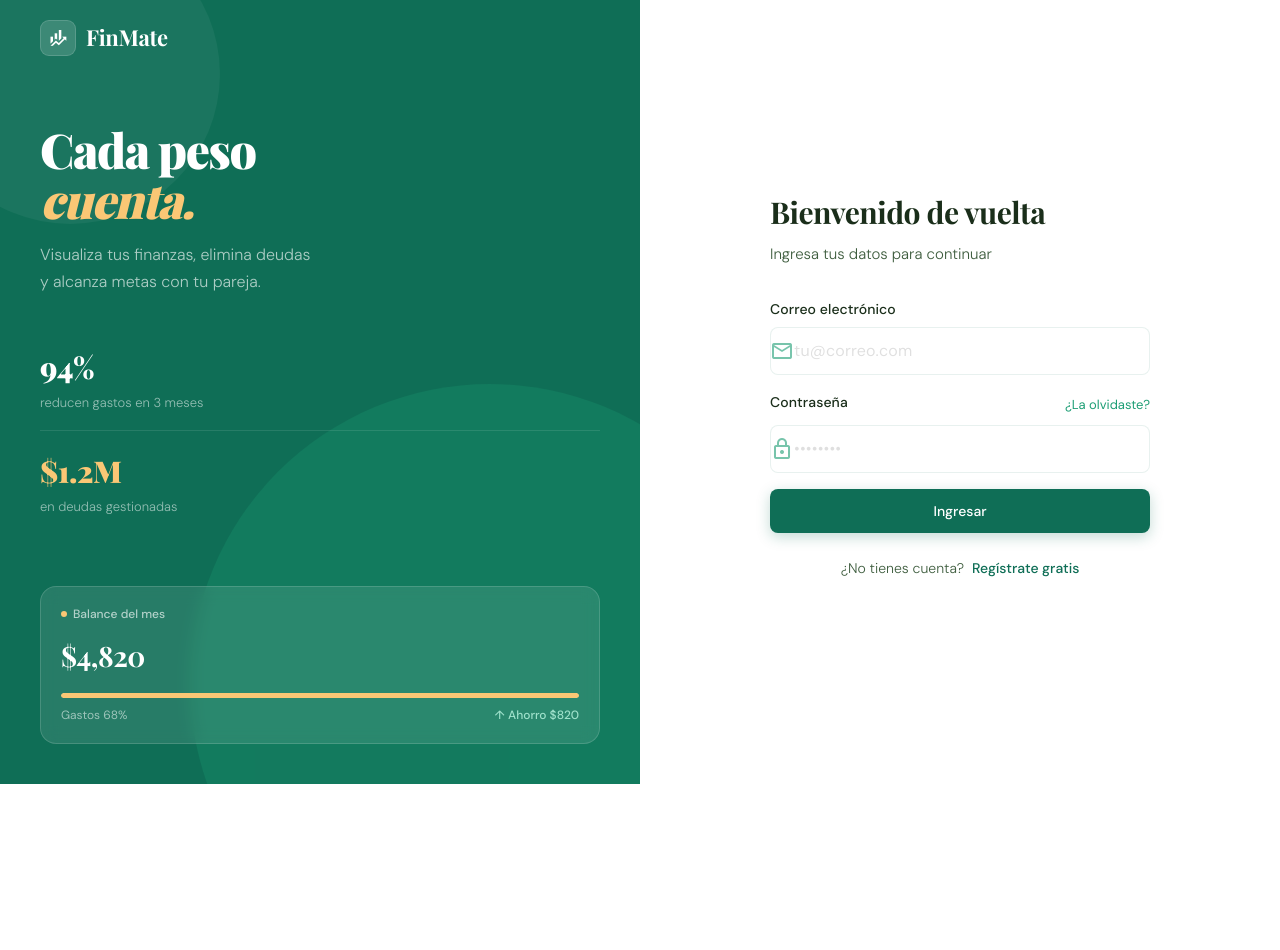
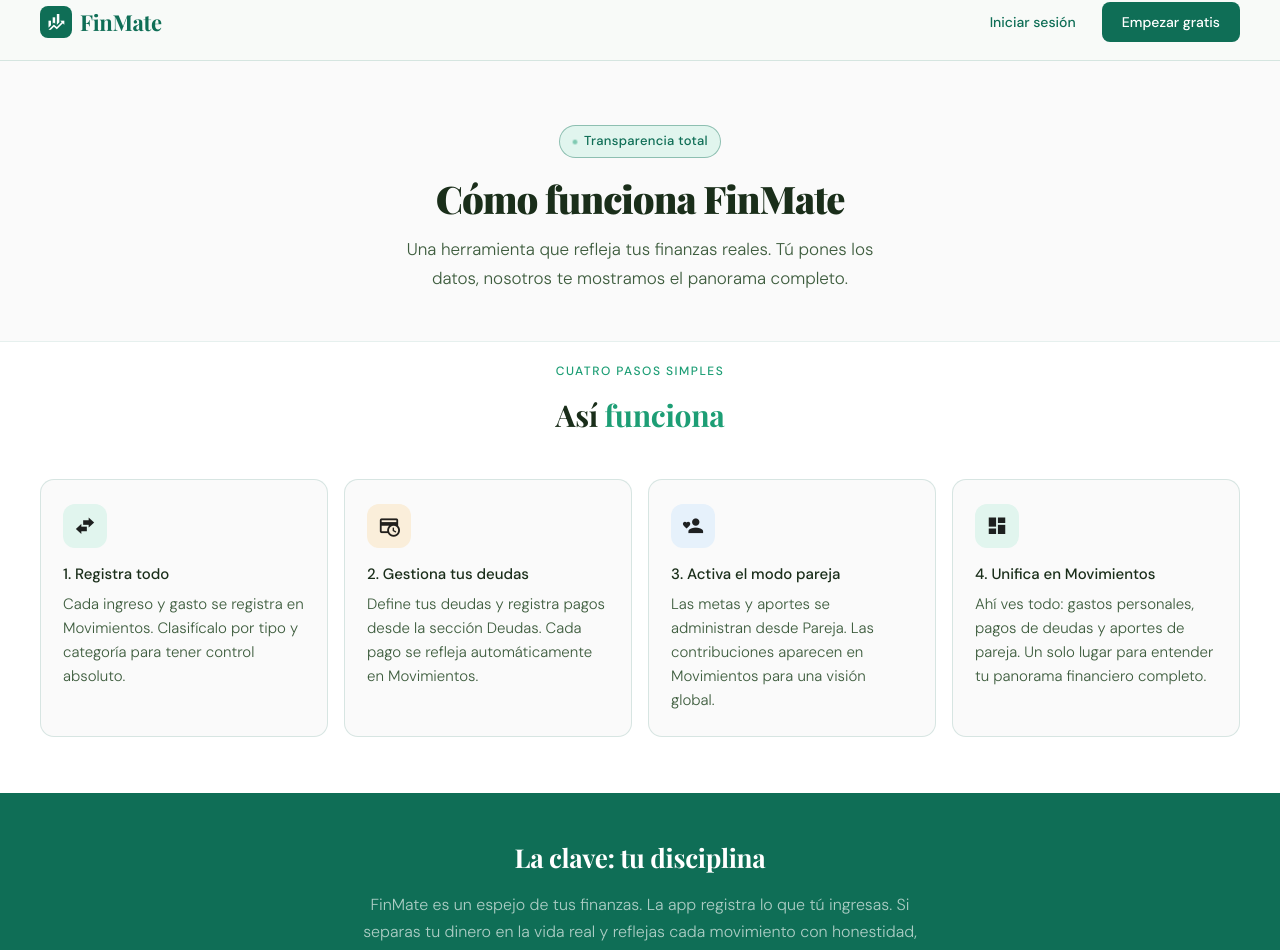
Before and after one commit to Danielbp019/Fin-mate, a Vue app in the folder front-finmate/: page /como-funciona in a window 1280 px wide. Before the commit this address led to /login. Shown: the part 16-966 px from the top of the page. Before the commit the page ends 800 px from the top, so only its background shows below. Built offline with nearby package versions, Linux system fonts and the light colour scheme; no server answers.

Commit message:
Nuevo page como funciona
- page de como funciona
- componente de footer
- clase para la page
- link de la page

```diff
--- a/front-finmate/src/components/DatePicker.vue
+++ b/front-finmate/src/components/DatePicker.vue
@@ -57,7 +57,7 @@ const innerValue = computed({
 
 const displayValue = computed(() => {
   if (!props.modelValue) return '';
-  return props.modelValue.toLocaleDateString('es-MX', {
+  return props.modelValue.toLocaleDateString('es-CO', {
     day: '2-digit',
     month: '2-digit',
     year: 'numeric',
--- /dev/null
+++ b/front-finmate/src/components/Footer.vue
@@ -0,0 +1,32 @@
+<template>
+  <footer class="lp-footer">
+    <div class="footer-logo">
+      FinMate — una aplicaci&oacute;n de
+      <img alt="firma" class="footer-signature" :src="firmaNegra" />
+    </div>
+
+    <div class="footer-right">
+      <div class="footer-links">
+        <button type="button" @click="showPrivacy = true">Privacidad</button>
+        <button type="button" @click="showTerms = true">T&eacute;rminos</button>
+      </div>
+
+      <div style="font-size: 13px; color: var(--ink-soft); opacity: 0.87">
+        &copy; 2026-{{ currentYear }} FinMate
+      </div>
+    </div>
+
+    <LegalModal v-model="showPrivacy" type="privacy" />
+    <LegalModal v-model="showTerms" type="terms" />
+  </footer>
+</template>
+
+<script setup lang="ts">
+import { ref } from 'vue';
+import firmaNegra from '@/assets/daniel_firma_black.svg';
+import LegalModal from '@/components/LegalModal.vue';
+
+const currentYear = new Date().getFullYear();
+const showPrivacy = ref(false);
+const showTerms = ref(false);
+</script>
--- /dev/null
+++ b/front-finmate/src/pages/HowItWorks.vue
@@ -0,0 +1,169 @@
+<template>
+  <div class="lp-root">
+    <h1 class="sr-only">C&oacute;mo funciona FinMate</h1>
+
+    <!-- NAV -->
+    <nav aria-label="Navegaci&oacute;n principal" class="lp-nav">
+      <router-link
+        style="text-decoration: none; color: inherit; cursor: pointer"
+        :to="{ name: 'Landing' }"
+      >
+        <div class="lp-logo">
+          <div class="lp-logo-icon">
+            <v-icon color="white" size="20">mdi-finance</v-icon>
+          </div>
+          FinMate
+        </div>
+      </router-link>
+
+      <div class="lp-nav-actions">
+        <button class="btn-ghost" @click="router.push({ name: 'Login' })">
+          Iniciar sesi&oacute;n
+        </button>
+        <button class="btn-primary" @click="router.push({ name: 'Register' })">
+          Empezar gratis
+        </button>
+      </div>
+    </nav>
+
+    <!-- HERO -->
+    <section
+      class="lp-hero"
+      style="
+        grid-template-columns: 1fr;
+        text-align: center;
+        min-height: auto;
+        padding: 64px 40px 48px;
+      "
+    >
+      <div style="max-width: 640px; margin: 0 auto">
+        <div class="lp-badge" style="margin: 0 auto 20px">
+          <div class="lp-badge-dot" />
+          Transparencia total
+        </div>
+
+        <h2
+          class="lp-headline"
+          style="font-size: 38px; text-align: center; max-width: 600px; margin: 0 auto 16px"
+        >
+          C&oacute;mo funciona FinMate
+        </h2>
+
+        <p
+          class="lp-sub"
+          style="max-width: 500px; margin: 0 auto; font-size: 17px; font-weight: 300"
+        >
+          Una herramienta que refleja tus finanzas reales. T&uacute; pones los datos, nosotros te
+          mostramos el panorama completo.
+        </p>
+      </div>
+    </section>
+
+    <!-- STEPS -->
+    <section aria-labelledby="steps-title" class="lp-features" style="padding-top: 20px">
+      <div class="feat-label">Cuatro pasos simples</div>
+      <h2 id="steps-title" class="feat-title">As&iacute; <span>funciona</span></h2>
+
+      <div class="feat-grid feat-grid--4">
+        <div class="feat-card">
+          <div class="feat-icon fi-green">
+            <v-icon size="22">mdi-swap-horizontal-bold</v-icon>
+          </div>
+
+          <div class="feat-name">1. Registra todo</div>
+
+          <div class="feat-desc">
+            Cada ingreso y gasto se registra en Movimientos. Clasif&iacute;calo por tipo y
+            categor&iacute;a para tener control absoluto.
+          </div>
+        </div>
+
+        <div class="feat-card">
+          <div class="feat-icon fi-gold">
+            <v-icon size="22">mdi-credit-card-clock-outline</v-icon>
+          </div>
+
+          <div class="feat-name">2. Gestiona tus deudas</div>
+
+          <div class="feat-desc">
+            Define tus deudas y registra pagos desde la secci&oacute;n Deudas. Cada pago se refleja
+            autom&aacute;ticamente en Movimientos.
+          </div>
+        </div>
+
+        <div class="feat-card">
+          <div class="feat-icon fi-blue">
+            <v-icon size="22">mdi-account-heart</v-icon>
+          </div>
+
+          <div class="feat-name">3. Activa el modo pareja</div>
+
+          <div class="feat-desc">
+            Las metas y aportes se administran desde Pareja. Las contribuciones aparecen en
+            Movimientos para una visi&oacute;n global.
+          </div>
+        </div>
+
+        <div class="feat-card">
+          <div class="feat-icon fi-green">
+            <v-icon size="22">mdi-view-dashboard</v-icon>
+          </div>
+
+          <div class="feat-name">4. Unifica en Movimientos</div>
+
+          <div class="feat-desc">
+            Ah&iacute; ves todo: gastos personales, pagos de deudas y aportes de pareja. Un solo
+            lugar para entender tu panorama financiero completo.
+          </div>
+        </div>
+      </div>
+    </section>
+
+    <!-- DISCIPLINE -->
+    <section
+      aria-labelledby="discipline-title"
+      class="lp-strip"
+      style="flex-direction: column; text-align: center; gap: 12px"
+    >
+      <div class="strip-left" style="text-align: center; max-width: 600px; margin: 0 auto">
+        <h2
+          id="discipline-title"
+          style="
+            font-family: var(--font-serif);
+            font-size: 26px;
+            font-weight: 700;
+            color: #fff;
+            margin-bottom: 12px;
+            letter-spacing: -0.3px;
+          "
+        >
+          La clave: tu disciplina
+        </h2>
+
+        <p
+          style="
+            font-size: 16px;
+            color: var(--white-65);
+            font-weight: 300;
+            line-height: 1.7;
+            margin-bottom: 0;
+          "
+        >
+          FinMate es un espejo de tus finanzas. La app registra lo que t&uacute; ingresas. Si
+          separas tu dinero en la vida real y reflejas cada movimiento con honestidad,
+          tendr&aacute;s una visi&oacute;n clara de tu salud financiera. La disciplina es la clave.
+        </p>
+      </div>
+    </section>
+
+    <Footer />
+  </div>
+</template>
+
+<script setup lang="ts">
+import { useRouter } from 'vue-router';
+import Footer from '@/components/Footer.vue';
+import '@/styles/theme.css';
+
+const router = useRouter();
+</script>
--- a/front-finmate/src/pages/LandingPage.vue
+++ b/front-finmate/src/pages/LandingPage.vue
@@ -16,7 +16,9 @@
       </div>
 
       <div class="lp-nav-actions">
-        <button class="btn-ghost">¿Cómo funciona?</button>
+        <button class="btn-ghost" @click="router.push({ name: 'HowItWorks' })">
+          ¿Cómo funciona?
+        </button>
         <button class="btn-ghost" @click="router.push({ name: 'Login' })">Iniciar sesión</button>
 
         <button class="btn-primary" @click="router.push({ name: 'Register' })">
@@ -79,7 +81,9 @@
               "
             />
 
-            <div style="height: 24px; background: var(--surface-muted); border-radius: 4px; width: 80%" />
+            <div
+              style="height: 24px; background: var(--surface-muted); border-radius: 4px; width: 80%"
+            />
           </div>
 
           <div class="hero-card hc-main">
@@ -106,9 +110,7 @@
 
             <div class="hc-mini-stat" style="margin-bottom: 8px">
               <div>
-                <div class="text-ink-soft-12 mb-1">
-                  Ingresos
-                </div>
+                <div class="text-ink-soft-12 mb-1">Ingresos</div>
 
                 <div class="hc-stat-num">$7,200</div>
               </div>
@@ -118,9 +120,7 @@
 
             <div class="hc-mini-stat" style="margin-bottom: 8px">
               <div>
-                <div class="text-ink-soft-12 mb-1">
-                  Gastos
-                </div>
+                <div class="text-ink-soft-12 mb-1">Gastos</div>
 
                 <div class="hc-stat-num">$2,380</div>
               </div>
@@ -130,9 +130,7 @@
 
             <div class="hc-mini-stat">
               <div>
-                <div class="text-ink-soft-12 mb-1">
-                  Deuda activa
-                </div>
+                <div class="text-ink-soft-12 mb-1">Deuda activa</div>
 
                 <div class="hc-stat-num">$1,450</div>
               </div>
@@ -269,44 +267,20 @@
       </div>
 
       <div class="strip-right">
-        <button class="btn-ghost-white">Ver demo</button>
-
         <button class="btn-white" @click="router.push({ name: 'Register' })">
           Crear cuenta gratis
         </button>
       </div>
     </div>
 
-    <!-- FOOTER -->
-    <footer class="lp-footer">
-      <div class="footer-logo">
-        FinMate — una aplicación de
-        <img alt="firma" class="footer-signature" :src="firmaNegra" />
-      </div>
-
-      <div class="footer-right">
-        <div class="footer-links">
-          <button type="button" @click="showPrivacy = true">Privacidad</button>
-          <button type="button" @click="showTerms = true">Términos</button>
-        </div>
-
-        <div style="font-size: 13px; color: var(--ink-soft); opacity: 0.87">© 2026 FinMate</div>
-      </div>
-    </footer>
-
-    <LegalModal v-model="showPrivacy" type="privacy" />
-    <LegalModal v-model="showTerms" type="terms" />
+    <Footer />
   </div>
 </template>
 
 <script setup lang="ts">
-import { ref } from 'vue';
 import { useRouter } from 'vue-router';
-import firmaNegra from '@/assets/daniel_firma_black.svg';
-import LegalModal from '@/components/LegalModal.vue';
+import Footer from '@/components/Footer.vue';
 import '@/styles/theme.css';
 
 const router = useRouter();
-const showPrivacy = ref(false);
-const showTerms = ref(false);
 </script>
--- a/front-finmate/src/router/index.ts
+++ b/front-finmate/src/router/index.ts
@@ -18,6 +18,11 @@ const router = createRouter({
       path: '/register',
       name: 'Register',
       component: () => import('@/pages/Register.vue'),
+    },
+    {
+      path: '/como-funciona',
+      name: 'HowItWorks',
+      component: () => import('@/pages/HowItWorks.vue'),
     },
     {
       path: '/dashboard',
@@ -61,7 +66,7 @@ const router = createRouter({
 router.beforeEach(async (to) => {
   const auth = useAuthStore();
 
-  const guestRoutes = new Set(['Landing', 'Login', 'Register']);
+  const guestRoutes = new Set(['Landing', 'Login', 'Register', 'HowItWorks']);
 
   if (!auth.appReady && !guestRoutes.has(to.name as string)) {
     await auth.initialize();
--- a/front-finmate/src/styles/theme.css
+++ b/front-finmate/src/styles/theme.css
@@ -28,30 +28,30 @@ p {
 
   /* Opacity tiers — green-deep */
   --green-deep-05: rgba(15, 110, 86, 0.05);
-  --green-deep-10: rgba(15, 110, 86, 0.10);
+  --green-deep-10: rgba(15, 110, 86, 0.1);
   --green-deep-15: rgba(15, 110, 86, 0.15);
   --green-deep-25: rgba(15, 110, 86, 0.25);
-  --green-deep-40: rgba(15, 110, 86, 0.40);
+  --green-deep-40: rgba(15, 110, 86, 0.4);
 
   /* Opacity tiers — green-mid */
   --green-mid-22: rgba(29, 158, 117, 0.22);
   --green-mid-25: rgba(29, 158, 117, 0.25);
-  --green-mid-50: rgba(29, 158, 117, 0.50);
+  --green-mid-50: rgba(29, 158, 117, 0.5);
 
   /* Opacity tiers — white on dark backgrounds */
   --white-05: rgba(255, 255, 255, 0.05);
-  --white-10: rgba(255, 255, 255, 0.10);
+  --white-10: rgba(255, 255, 255, 0.1);
   --white-15: rgba(255, 255, 255, 0.15);
   --white-25: rgba(255, 255, 255, 0.25);
   --white-55: rgba(255, 255, 255, 0.55);
   --white-65: rgba(255, 255, 255, 0.65);
-  --white-80: rgba(255, 255, 255, 0.80);
+  --white-80: rgba(255, 255, 255, 0.8);
 
   /* Opacity tiers — black on light backgrounds */
   --black-07: rgba(0, 0, 0, 0.07);
   --black-08: rgba(0, 0, 0, 0.08);
   --black-38: rgba(0, 0, 0, 0.38);
-  --black-60: rgba(0, 0, 0, 0.60);
+  --black-60: rgba(0, 0, 0, 0.6);
   --black-87: rgba(0, 0, 0, 0.87);
 
   /* Font families */
@@ -554,6 +554,9 @@ body {
   display: grid;
   grid-template-columns: repeat(3, 1fr);
   gap: 16px;
+}
+.feat-grid--4 {
+  grid-template-columns: repeat(4, 1fr);
 }
 
 .feat-card {
```
